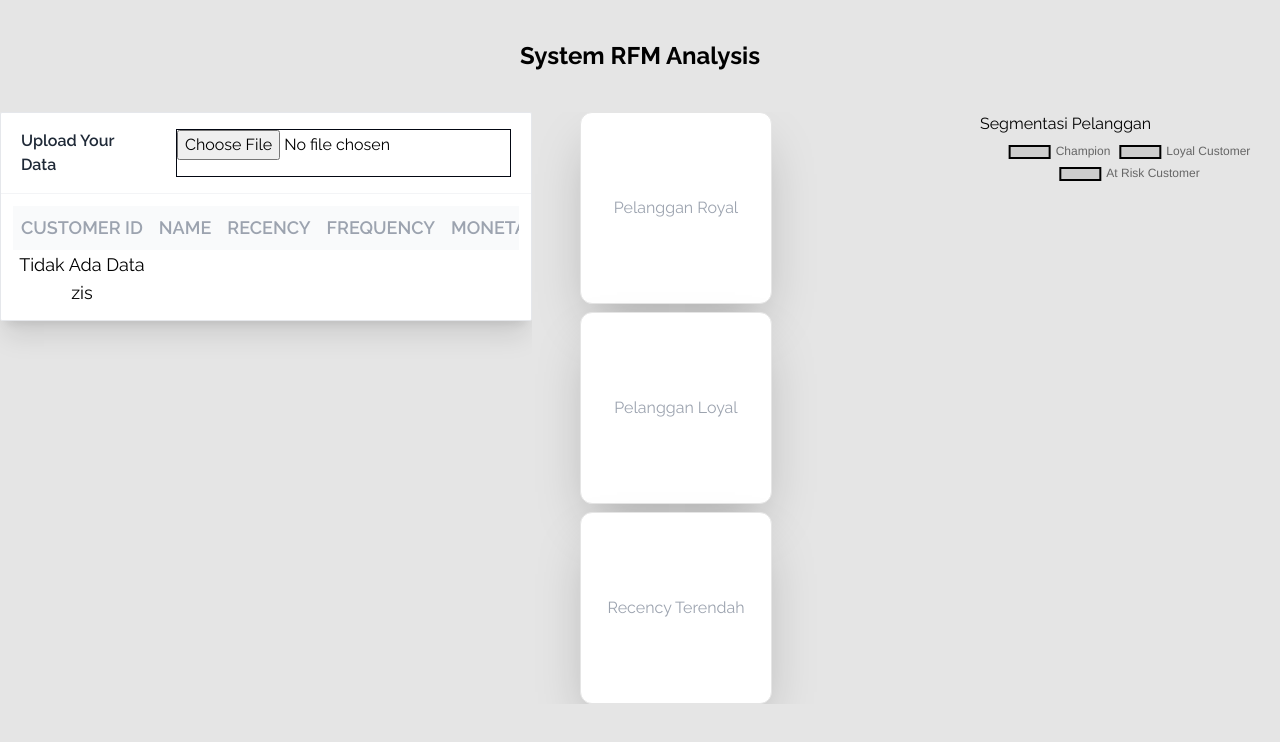
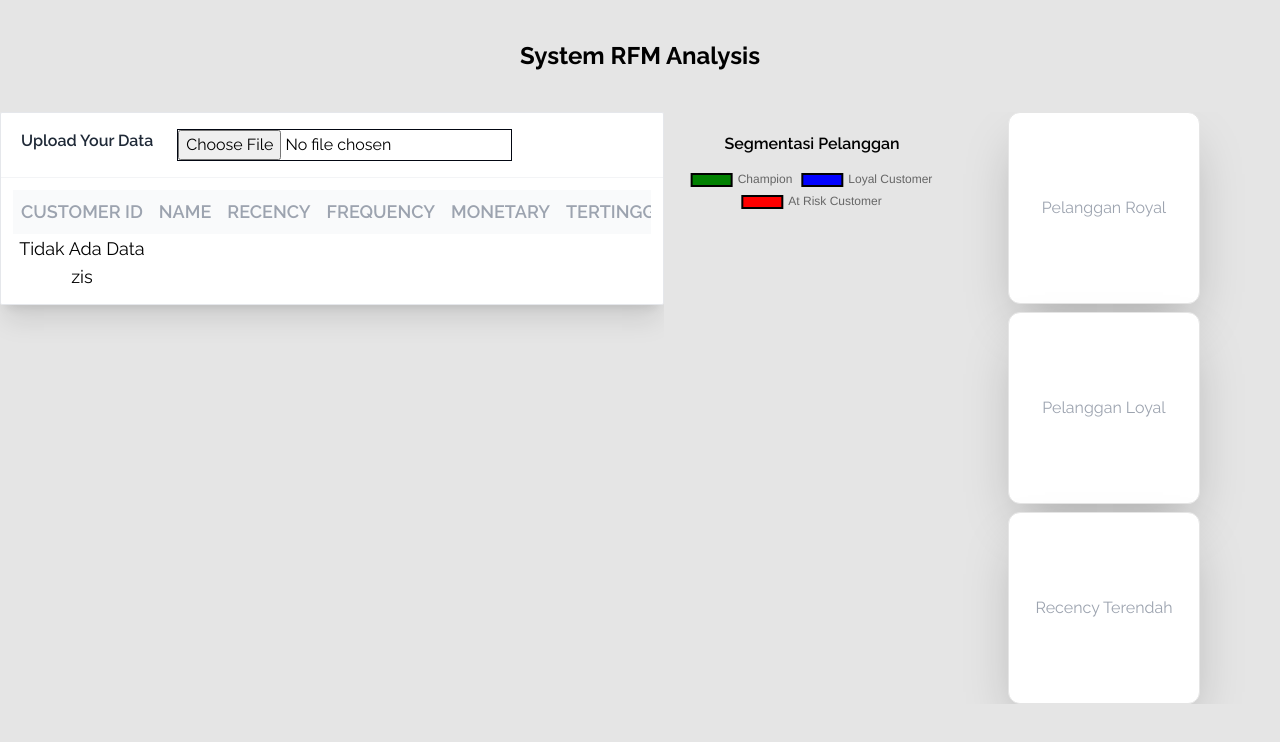
Before and after one commit to TegarMachfuzi/rfm-analysis-react.js, a React (Create React App) app: page /rfm in a window 1280 px wide. Shown: the top 742 px of the page. Built offline with nearby package versions, Linux system fonts and the light colour scheme.

Commit message:
styling chart pie

```diff
--- a/src/components/FormUpload.jsx
+++ b/src/components/FormUpload.jsx
@@ -111,7 +111,7 @@ class FormUpload extends Component {
         const resultData = result.forEach(customer => {
             if (customer.Recency <= 100 && customer.Frequency >= 25 && customer.Monetary >= 700000) {
                 champions.push(customer);
-            } else if (customer.Recency <= 95 && customer.Frequency >= 24 && customer.Monetary >= 500000) {
+            } else if (customer.Recency <= 110 && customer.Frequency >= 24 && customer.Monetary >= 500000) {
                 loyalCustomers.push(customer);
             } else {
                 atRiskCustomers.push(customer);
@@ -121,6 +121,8 @@ class FormUpload extends Component {
             const championsCount = champions.length;
             const loyalCostumersCount = loyalCustomers.length;
             const atRiskCustomersCount = atRiskCustomers.length;
+
+            console.log('loyalCustomer', loyalCostumersCount)
 
             console.log('champions', championsCount);
 
@@ -170,7 +172,7 @@ class FormUpload extends Component {
             datasets: [
                 {
                     label: 'Jumlah Pelanggan',
-                    backgroundolor: ['green', 'blue', 'red'],
+                    backgroundColor: ['green', 'blue', 'red'],
                     borderColor: 'rgba(0,0,0,1)',
                     data: [championsCount, loyalCostumersCount, atRiskCustomersCount],
                 }
@@ -250,10 +252,30 @@ class FormUpload extends Component {
                                         </tbody>
                                     </table>
                                 </div>
+
                             </div>
                         </div>
+
                     </div>
-                    <div className='max-w-md w-full grid gap-2 px-12 overflow-y-auto'>
+                    <div className='w-80 h-80 text-center font-semibold p-5 grid gap-2 px-2'>
+                        <p>
+                            Segmentasi Pelanggan
+                        </p>
+                        <Pie data={data}
+                            options={{
+                                title: {
+                                    display: true,
+                                    text: 'Class Strength',
+                                    fonstSize: 20,
+                                },
+                                legend: {
+                                    display: true,
+                                    position: 'right',
+                                },
+                            }}
+                        />
+                    </div>
+                    <div className='max-w-xs w-full grid gap-2 px-12 overflow-y-auto'>
                         <div className='w-48 h-48 bg-white border border-neutral-200 shadow-2xl text-center rounded-xl p-5 text-gray-400 flex flex-col items-center justify-center'>
                             <p>
                                 Pelanggan Royal
@@ -291,22 +313,6 @@ class FormUpload extends Component {
                             }
                         </div>
                     </div>
-                    <div>
-                        <h1>Segmentasi Pelanggan</h1>
-                        <Pie data={data}
-                            options={{
-                                title: {
-                                    display: true,
-                                    text: 'Class Strength',
-                                    fonstSize: 20,
-                                },
-                                legend: {
-                                    display: true,
-                                    position: 'right',
-                                },
-                            }}
-                        />
-                    </div>
                 </div>
             </div>
 
```
